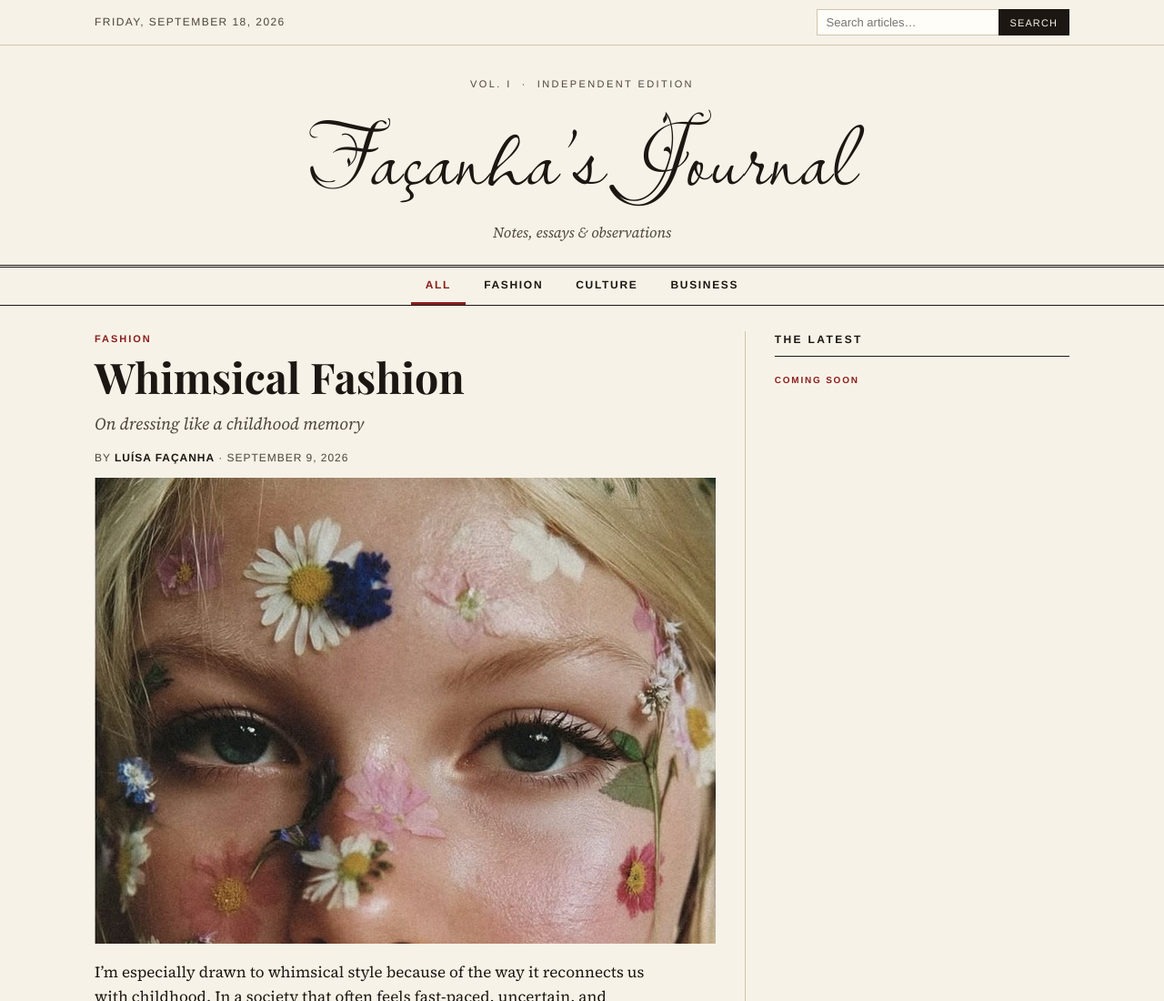
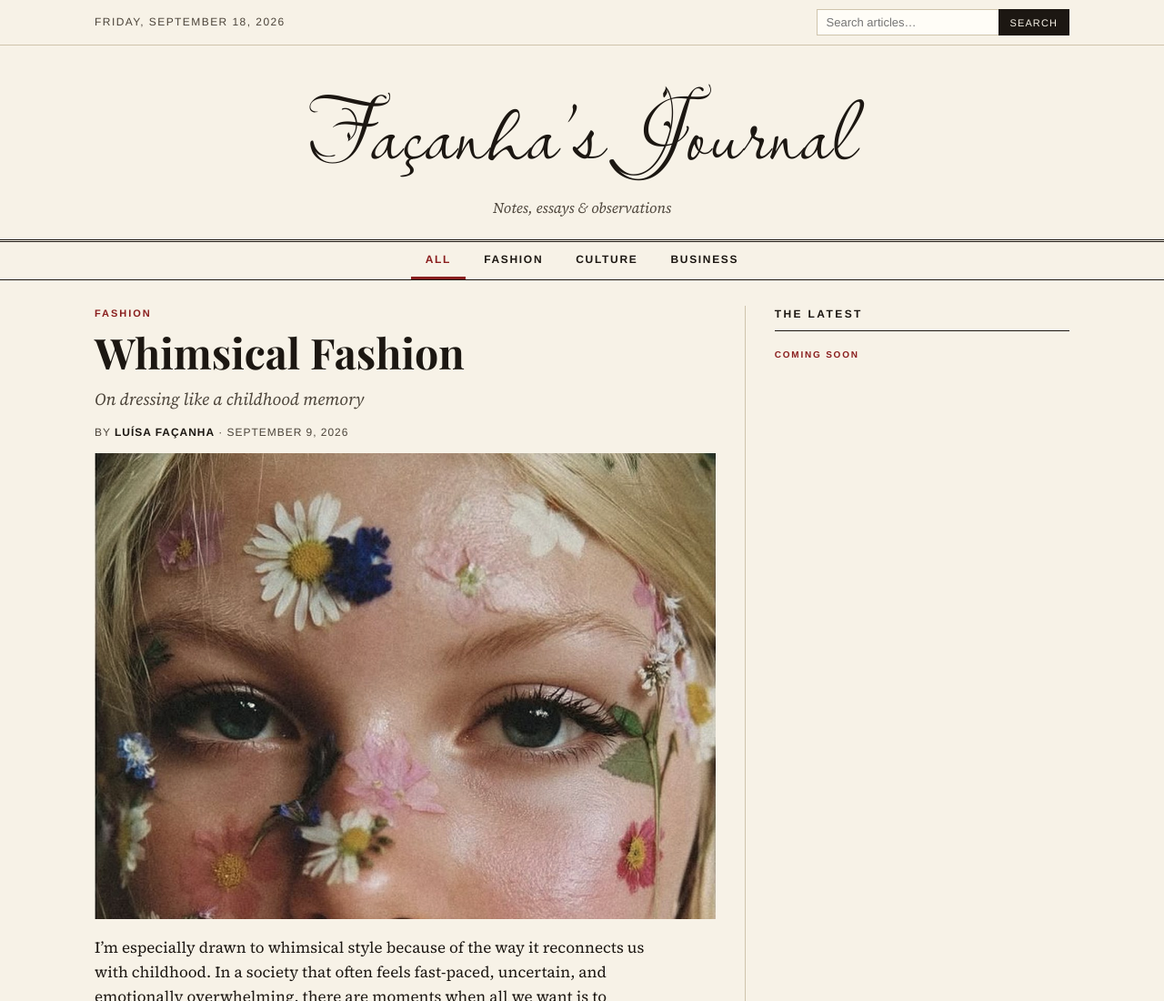
Before and after one commit to facanhaluisaaa-create/Journal-Lu-sa, a plain HTML site: page index.html in a window 1280 px wide. Shown: the top 1100 px of the page at 91% size. Drawn offline with nearby package versions, Linux system fonts and the light colour scheme; a web font is replaced by a local one.

Commit message:
Remove "Vol. I · Independent Edition" line from masthead

```diff
--- a/css/styles.css
+++ b/css/styles.css
@@ -125,15 +125,6 @@ img { max-width: 100%; display: block; }
 .masthead {
   text-align: center;
   padding: 34px 0 22px;
-}
-
-.masthead__edition {
-  margin: 0 0 10px;
-  font-family: var(--font-ui);
-  font-size: 11px;
-  text-transform: uppercase;
-  letter-spacing: 0.22em;
-  color: var(--ink-soft);
 }
 
 .masthead__title {
--- a/index.html
+++ b/index.html
@@ -37,7 +37,6 @@
   <!-- Masthead -->
   <header class="masthead">
     <div class="container">
-      <p class="masthead__edition">Vol. I &nbsp;·&nbsp; Independent Edition</p>
       <h1 class="masthead__title"><a href="#/" id="site-name">Façanha’s Journal</a></h1>
       <p class="masthead__tagline" id="site-tagline">Notes, essays &amp; observations</p>
     </div>
```
